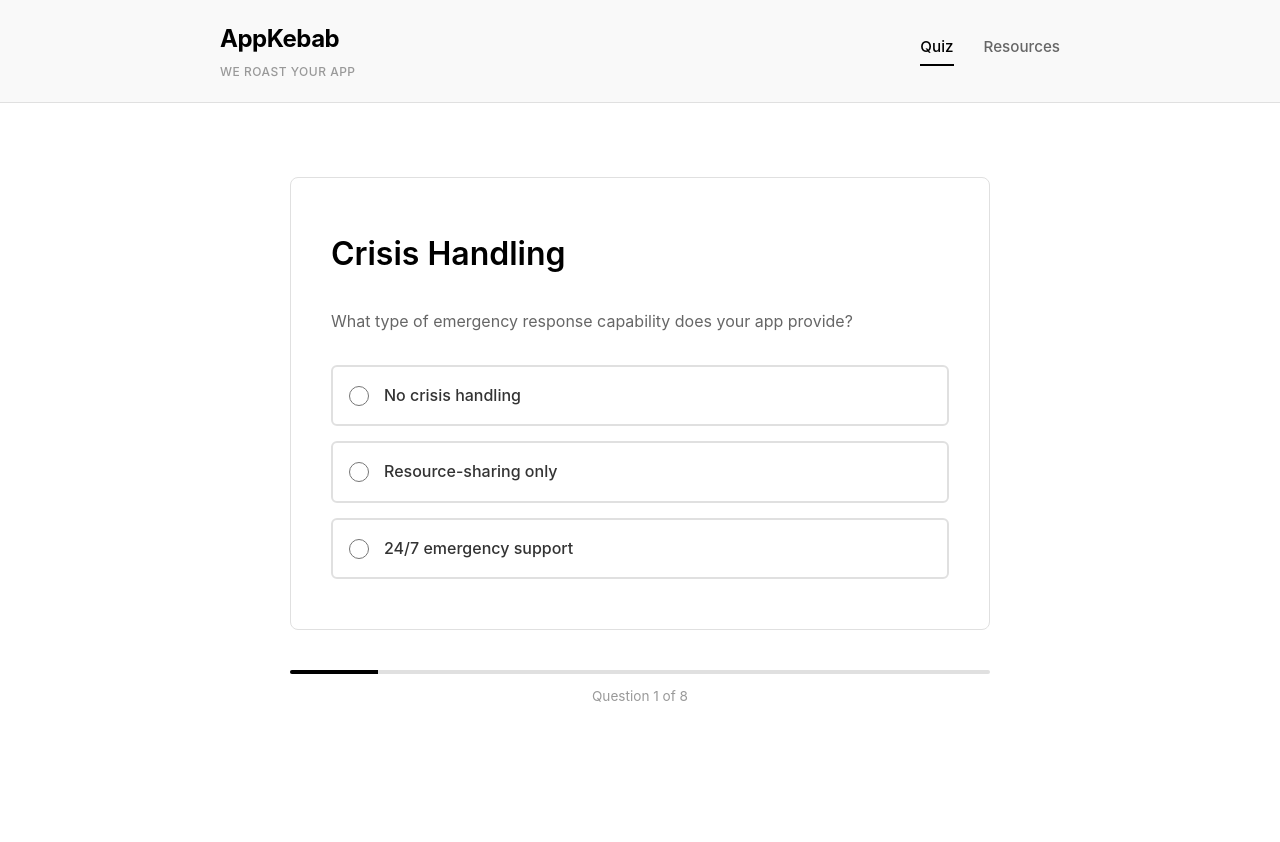
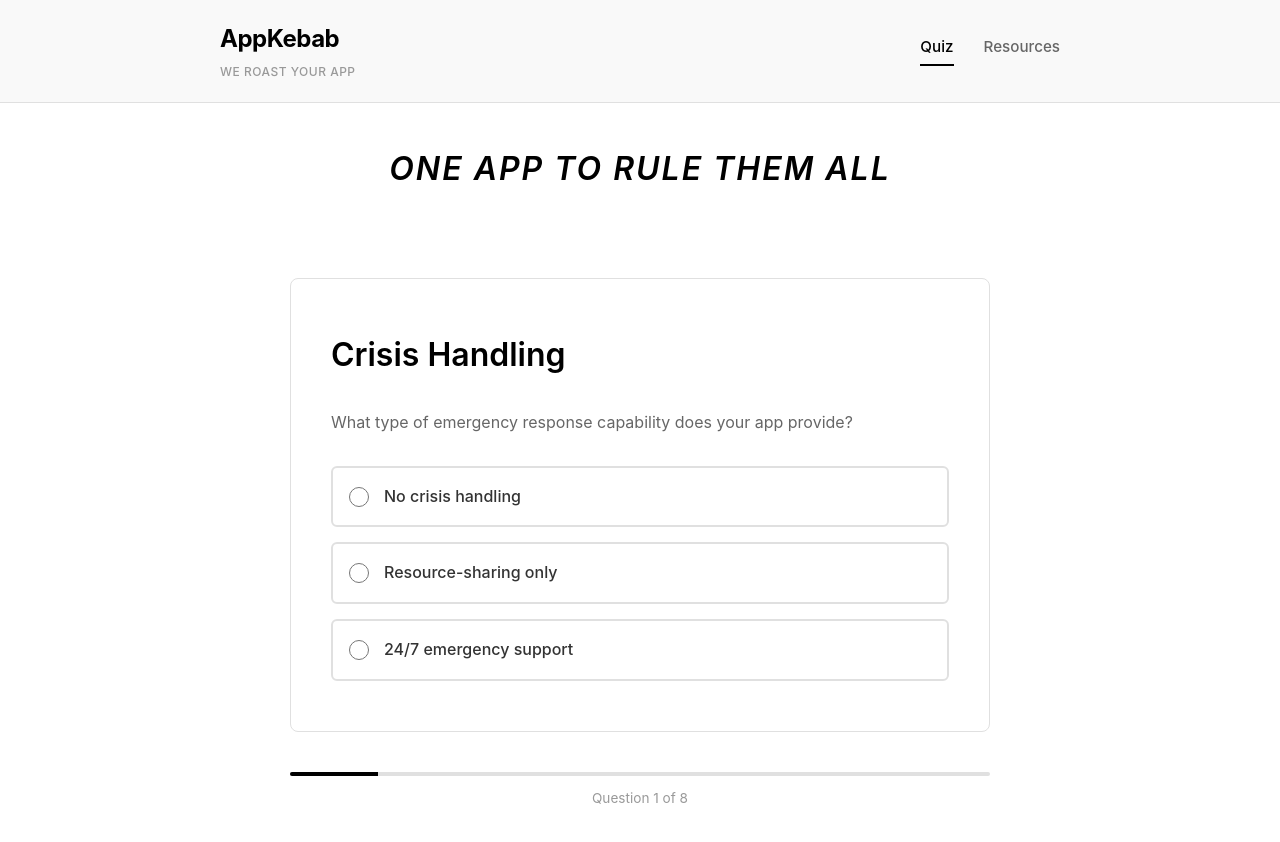
Before and after one commit to MightBeVik/scoringAppKebab, a website: page index.html in a window 1280 px wide. Before the commit the page ends 800 px from the top, so only its background shows below. Drawn offline with Linux system fonts and the light colour scheme.

Commit message:
Add LOTR epic tagline: One APP to Rule them All

```diff
--- a/index.html
+++ b/index.html
@@ -23,6 +23,9 @@
     <!-- Quiz Section -->
     <div id="quizSection" class="page active">
         <div class="container">
+            <div class="quiz-header">
+                <h2 class="epic-tagline">One APP to Rule them All</h2>
+            </div>
             <div class="quiz-container">
                 <div id="quizContent">
                     <div id="questionCard" class="question-card">
--- a/style.css
+++ b/style.css
@@ -99,6 +99,21 @@ body {
     display: flex;
     flex-direction: column;
     justify-content: center;
+}
+
+.quiz-header {
+    text-align: center;
+    margin-bottom: 50px;
+}
+
+.epic-tagline {
+    font-size: 2.2em;
+    font-weight: 700;
+    color: #000;
+    letter-spacing: 2px;
+    text-transform: uppercase;
+    margin: 0;
+    font-style: italic;
 }
 
 #quizContent {
```
